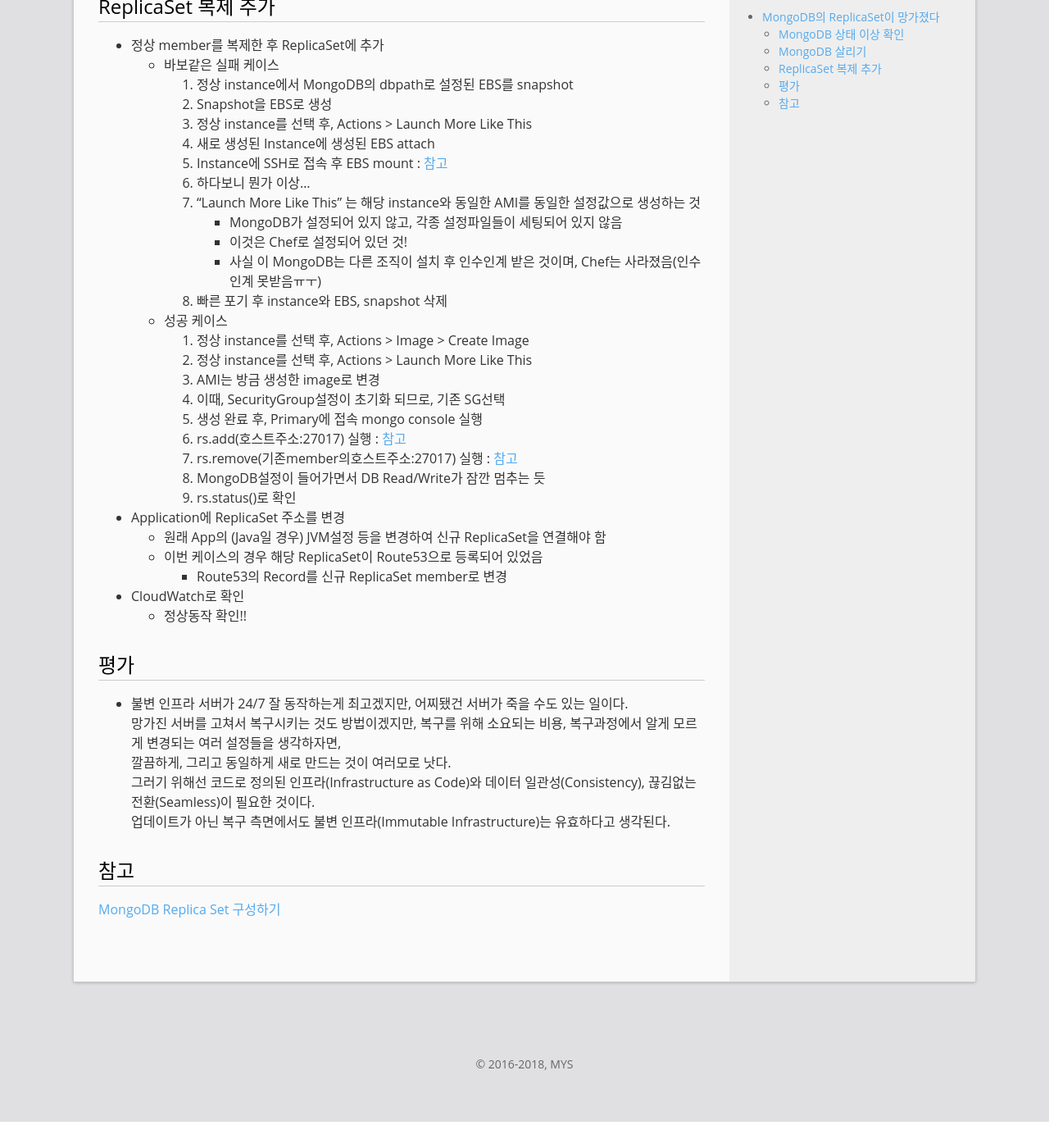
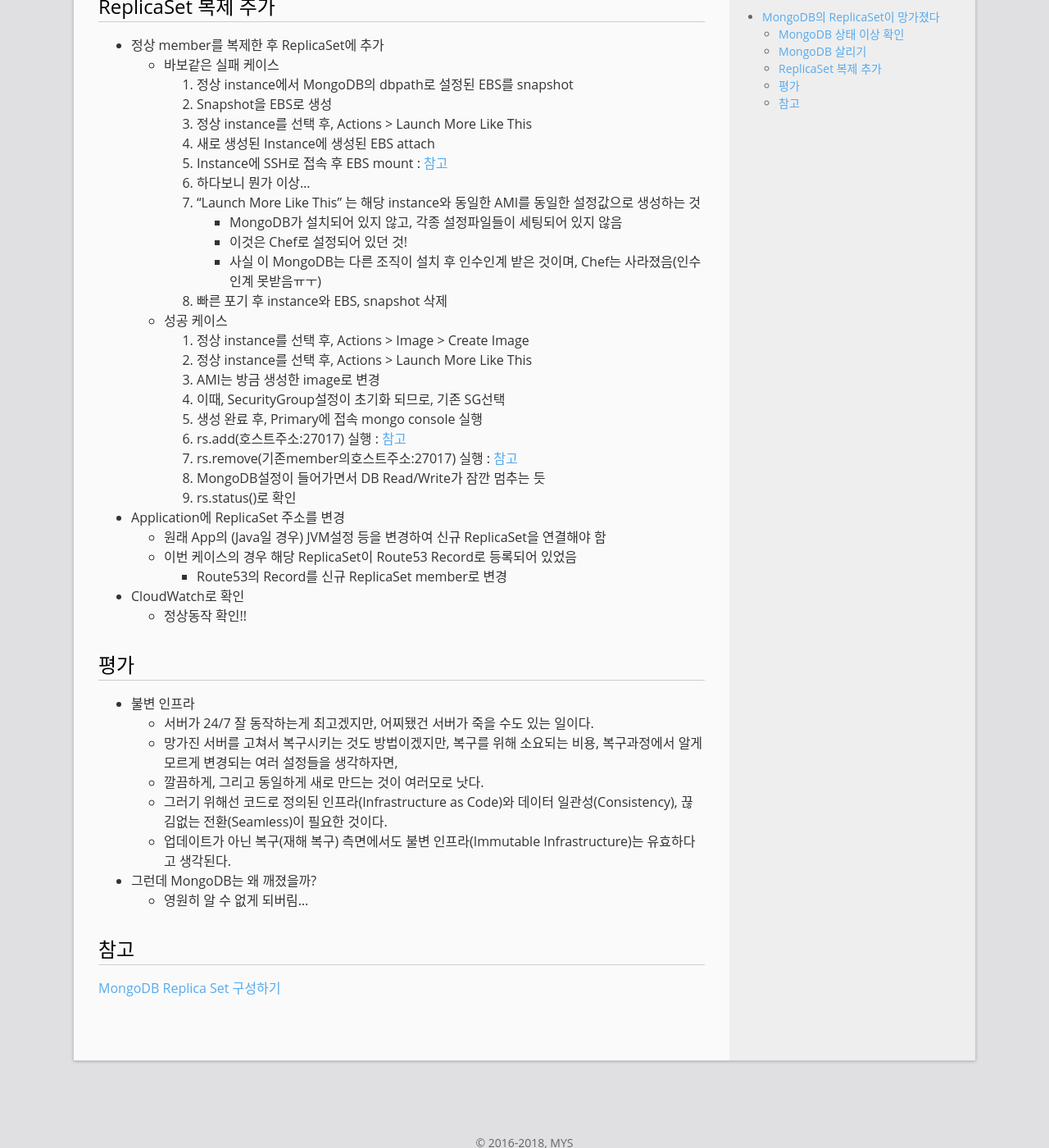
Before and after one commit to mystria/mystria.github.io, a Jekyll site: the page built from _posts/2018-02-02-recover-crashed-mongodb-replicaset.md, in a window 1280 px wide and 1400 px high, scrolled down 2184 px. Shown: the whole window at 82% size. Built offline with Jekyll 4.4.1, drawn with Linux system fonts in a browser that asks for light colours; comment, search, counter and statistics services are not loaded; before the commit the page ends 3552 px from its top, so only the background shows below that.

Commit message:
Update post

```diff
--- a/_posts/2018-02-02-recover-crashed-mongodb-replicaset.md
+++ b/_posts/2018-02-02-recover-crashed-mongodb-replicaset.md
@@ -90,7 +90,7 @@
     5. Instance에 SSH로 접속 후 EBS mount : [참고](https://docs.aws.amazon.com/ko_kr/AWSEC2/latest/UserGuide/ebs-using-volumes.html)
     6. 하다보니 뭔가 이상...
     7. "Launch More Like This" 는 해당 instance와 동일한 AMI를 동일한 설정값으로 생성하는 것
-      - MongoDB가 설정되어 있지 않고, 각종 설정파일들이 세팅되어 있지 않음
+      - MongoDB가 설치되어 있지 않고, 각종 설정파일들이 세팅되어 있지 않음
       - 이것은 Chef로 설정되어 있던 것!
       - 사실 이 MongoDB는 다른 조직이 설치 후 인수인계 받은 것이며, Chef는 사라졌음(인수인계 못받음ㅠㅜ)
     8. 빠른 포기 후 instance와 EBS, snapshot 삭제
@@ -106,18 +106,20 @@
     9. rs.status()로 확인
 * Application에 ReplicaSet 주소를 변경
   + 원래 App의 (Java일 경우) JVM설정 등을 변경하여 신규 ReplicaSet을 연결해야 함
-  + 이번 케이스의 경우 해당 ReplicaSet이 Route53으로 등록되어 있었음
+  + 이번 케이스의 경우 해당 ReplicaSet이 Route53 Record로 등록되어 있었음
     - Route53의 Record를 신규 ReplicaSet member로 변경
 * CloudWatch로 확인
   + 정상동작 확인!!
 
 ## 평가
 * 불변 인프라
-서버가 24/7 잘 동작하는게 최고겠지만, 어찌됐건 서버가 죽을 수도 있는 일이다.
-망가진 서버를 고쳐서 복구시키는 것도 방법이겠지만, 복구를 위해 소요되는 비용, 복구과정에서 알게 모르게 변경되는 여러 설정들을 생각하자면,
-깔끔하게, 그리고 동일하게 새로 만드는 것이 여러모로 낫다.
-그러기 위해선 코드로 정의된 인프라(Infrastructure as Code)와 데이터 일관성(Consistency), 끊김없는 전환(Seamless)이 필요한 것이다.
-업데이트가 아닌 복구 측면에서도 불변 인프라(Immutable Infrastructure)는 유효하다고 생각된다.
+  + 서버가 24/7 잘 동작하는게 최고겠지만, 어찌됐건 서버가 죽을 수도 있는 일이다.
+  + 망가진 서버를 고쳐서 복구시키는 것도 방법이겠지만, 복구를 위해 소요되는 비용, 복구과정에서 알게 모르게 변경되는 여러 설정들을 생각하자면,
+  + 깔끔하게, 그리고 동일하게 새로 만드는 것이 여러모로 낫다.
+  + 그러기 위해선 코드로 정의된 인프라(Infrastructure as Code)와 데이터 일관성(Consistency), 끊김없는 전환(Seamless)이 필요한 것이다.
+  + 업데이트가 아닌 복구(재해 복구) 측면에서도 불변 인프라(Immutable Infrastructure)는 유효하다고 생각된다.
+* 그런데 MongoDB는 왜 깨졌을까?
+  + 영원히 알 수 없게 되버림...
 
 ## 참고
 [MongoDB Replica Set 구성하기](http://minsql.com/blog/mongodb-replica-set-%EA%B5%AC%EC%84%B1%ED%95%98%EA%B8%B0/)
```
